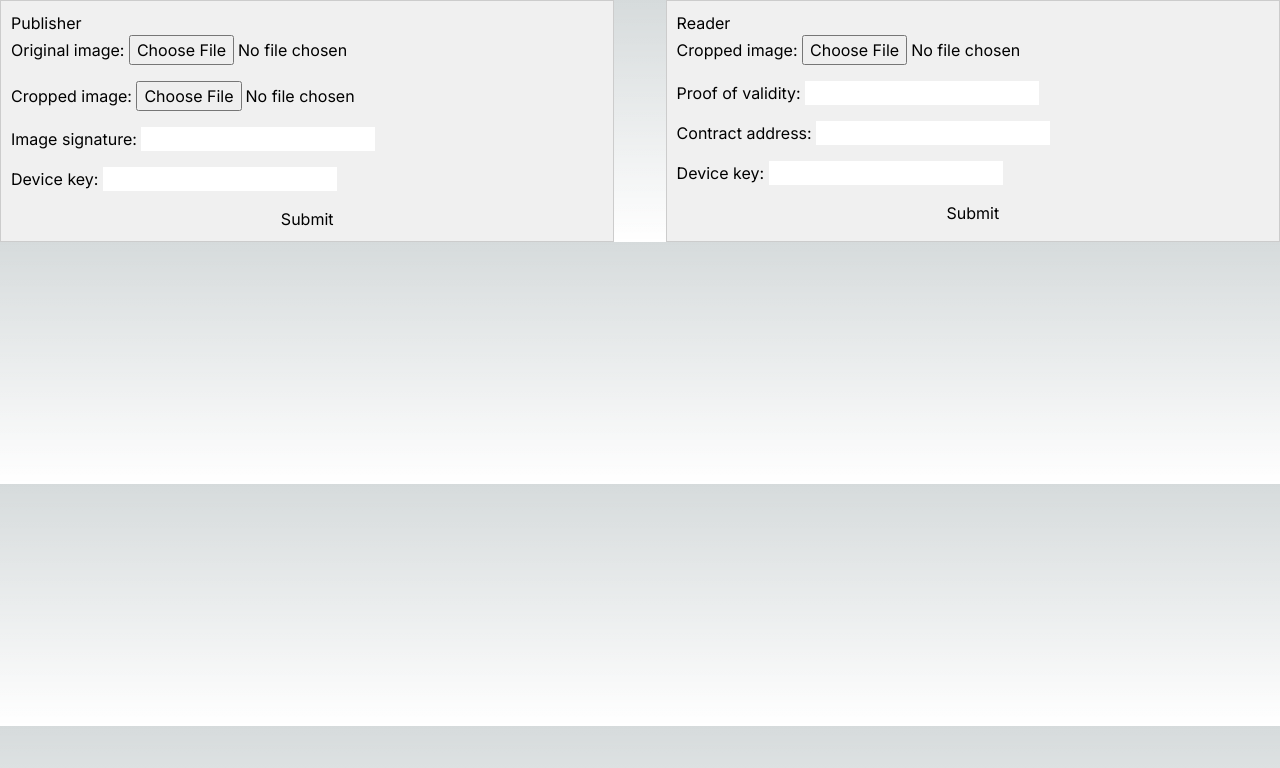
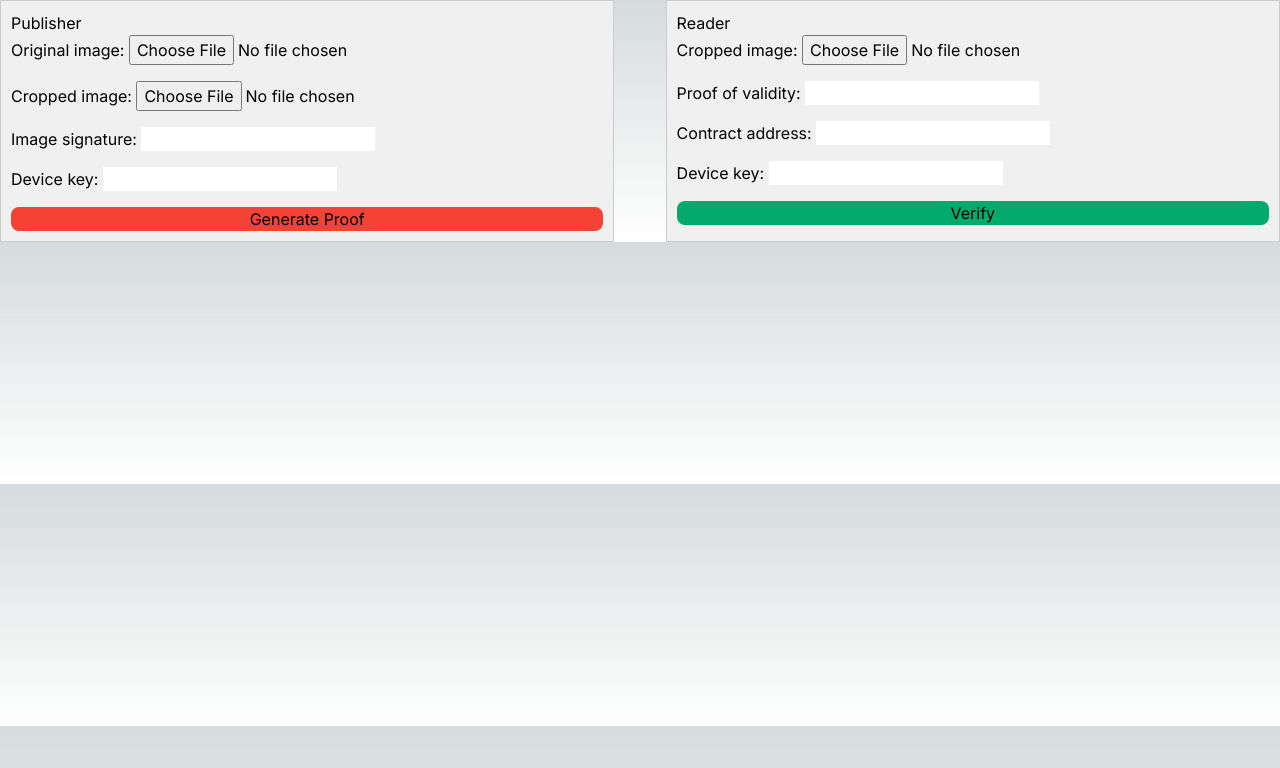
Before and after one commit to brweisz/verify-trimmed-image, a Next.js app in the folder trimmed-image-ui/: page / in a window 1280 px wide. Shown: the top 768 px of the page. Built offline with nearby package versions, Linux system fonts and the light colour scheme.

Commit message:
puse botones bonitos uwu

```diff
--- a/trimmed-image-ui/src/app/page.tsx
+++ b/trimmed-image-ui/src/app/page.tsx
@@ -21,7 +21,7 @@ export function PublisherForm() {
         <span>Device key: </span>
         <input type="text" name="key" />
       </label>
-      <button type="submit">Submit</button>
+      <button type="submit" className={styles.proveButton}>Generate Proof</button>
     </form>
   );
 }
@@ -45,7 +45,7 @@ export function ReaderForm() {
         <span>Device key: </span>
         <input type="text" name="key" />
       </label>
-      <button type="submit">Submit</button>
+      <button type="submit" className={styles.verifyButton}>Verify</button>
     </form>
   );
 }
--- a/trimmed-image-ui/src/styles/Home.module.css
+++ b/trimmed-image-ui/src/styles/Home.module.css
@@ -10,3 +10,13 @@
   background-color: #f0f0f0;
   border: 1px solid #ccc;
 }
+
+.verifyButton {
+  background-color: #04AA6D;
+  border-radius: 8px;
+}
+
+.proveButton {
+  background-color: #f44336;
+  border-radius: 8px;
+}
```
